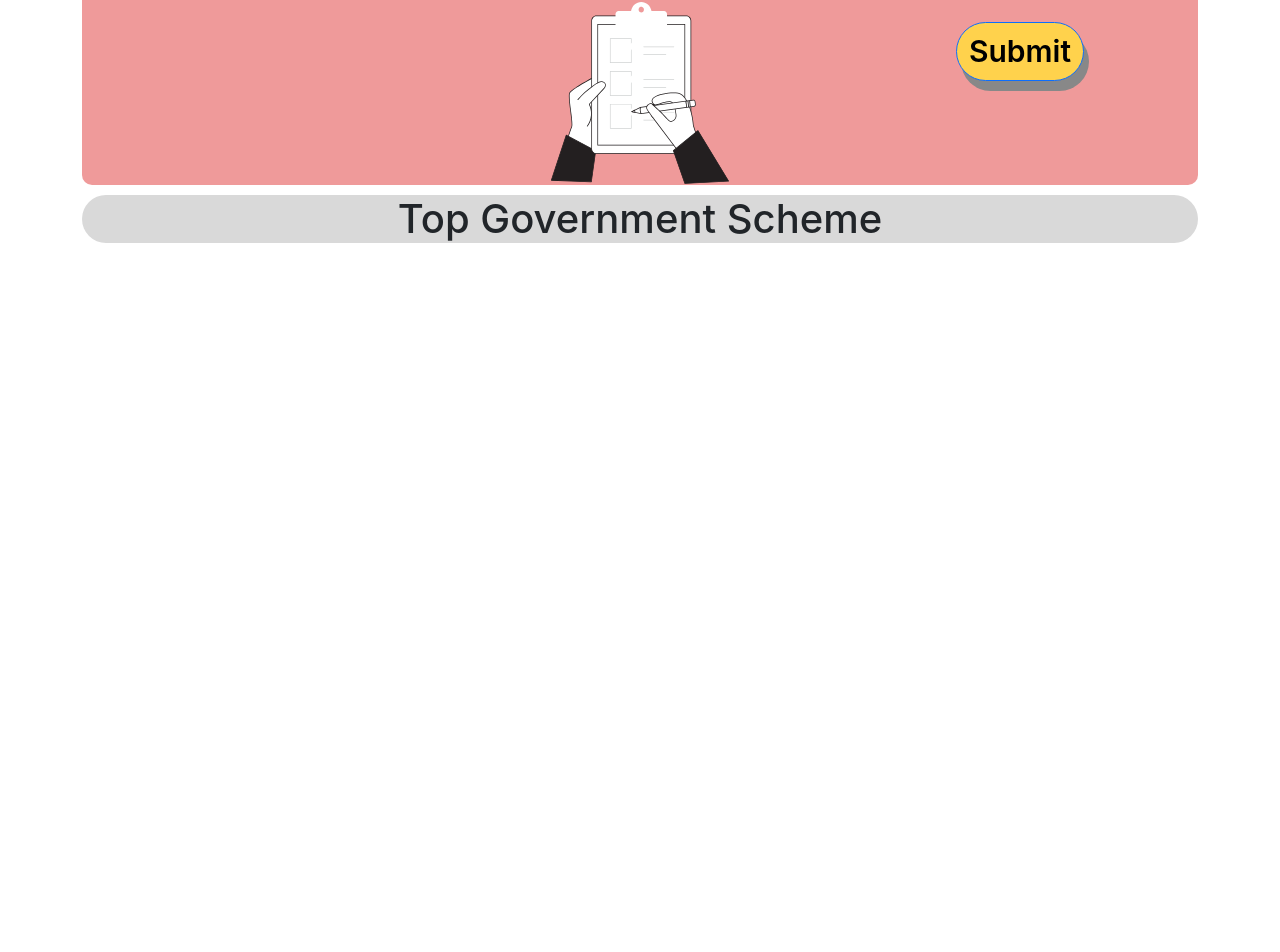
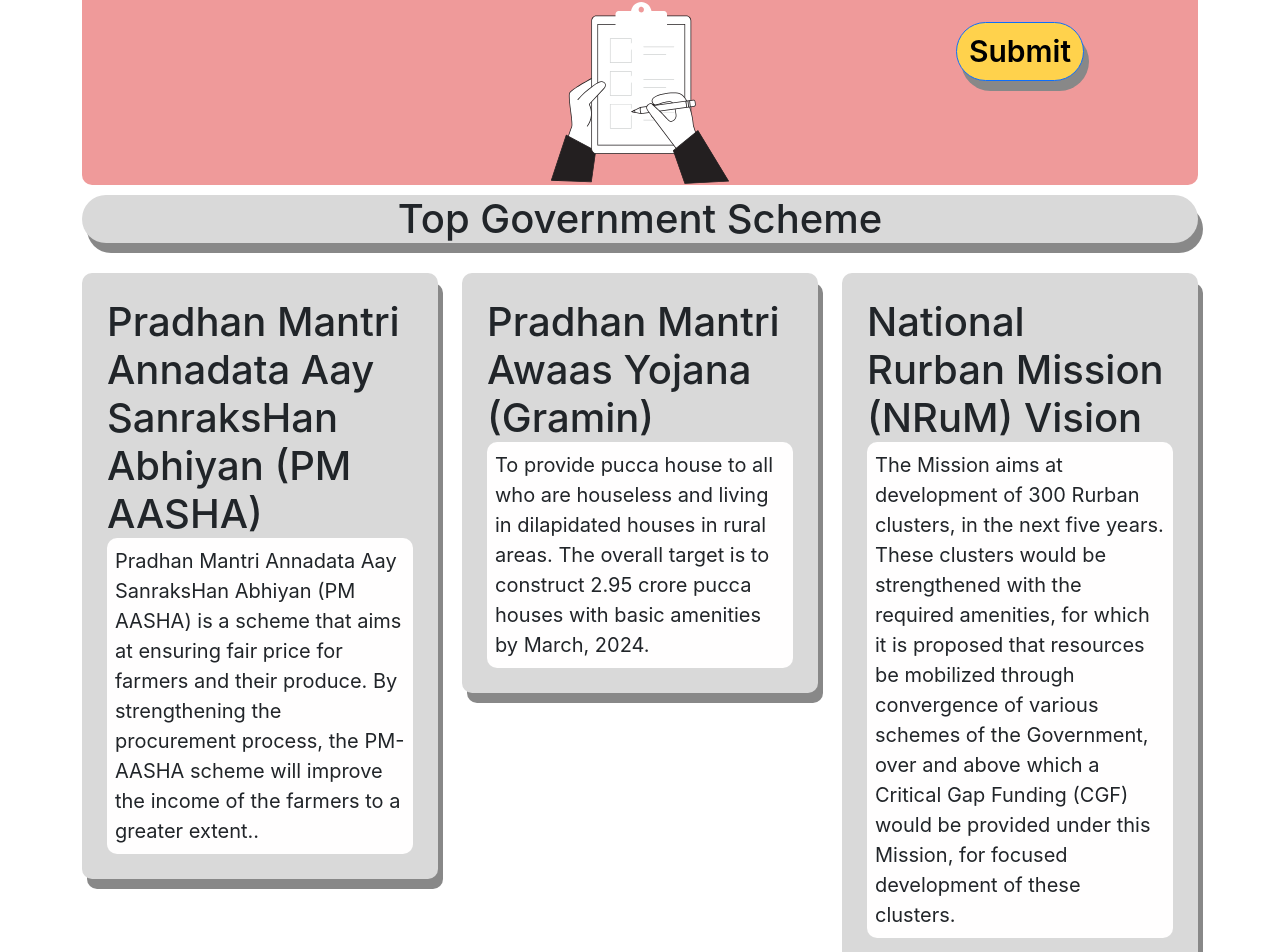
Before and after one commit to Abhishek8056/Team-Visionn-SIH, a React (Create React App) app in the folder shwayam-jagruti/: page / in a window 1280 px wide. Shown: the part 676-1628 px from the top of the page. Before the commit the page ends 927 px from the top, so only its background shows below. Built offline with nearby package versions, Linux system fonts and the light colour scheme.

Commit message:
forntpage lagbag ho gaya

```diff
--- a/shwayam-jagruti/src/components/Landing/Landing.css
+++ b/shwayam-jagruti/src/components/Landing/Landing.css
@@ -48,7 +48,7 @@ img.landing-img{
 .top-scheme-heading h1{
 font-size: 40px;
 text-align: center;
-
+box-shadow: 5px 10px #888888;
 border-radius: 30px;
 background-color: #D9D9D9;
 }
@@ -56,3 +56,21 @@ background-color: #D9D9D9;
     margin-top: 10px;
 
 }
+.top-scheme-row{
+    margin-top: 30px;
+}
+.card-body{
+    background-color:#D9D9D9;
+    padding: 25px;
+    border-radius: 10px;
+    box-shadow: 5px 10px #888888;
+}
+.card-title{
+    font-size: 40px;
+}
+.card-text{
+    font-size: 20px;
+    border-radius: 10px;
+    background-color: #FFFEFE;
+    padding:8px;
+}
--- a/shwayam-jagruti/src/components/Landing/Landing.js
+++ b/shwayam-jagruti/src/components/Landing/Landing.js
@@ -12,7 +12,7 @@ const Landing = () => {
 
                         <h1 className='heading'>which Government </ h1>
 
-                        <h1 className='heading'>Scheme is </ h1>
+                        <h1 className='heading'> Scheme is </ h1>
                         <h1 className='heading'>benificial for you.</ h1>
                         <br />
                         <br />
@@ -43,7 +43,30 @@ const Landing = () => {
                 </div>
                 <div className="top-scheme">
                     <div className="top-scheme-heading">
-                     <h1>Top Government Scheme</h1>
+                        <h1>Top Government Scheme</h1>
+                    </div>
+                    <div class=" top-scheme-row row">
+                        <div class=" card-top col-sm">
+                            <div class="card-body">
+                                <h5 class="card-title">Pradhan Mantri Annadata Aay SanraksHan Abhiyan (PM AASHA)</h5>
+                                <p class="card-text">Pradhan Mantri Annadata Aay SanraksHan Abhiyan (PM AASHA) is a scheme that aims at ensuring fair price for farmers and their produce.
+
+                                    By strengthening the procurement process, the PM-AASHA scheme will improve the income of the farmers to a greater extent..</p>
+                            </div>
+                        </div>
+                        <div class=" card-top col-sm">
+                            <div class="card-body">
+                                <h5 class="card-title">Pradhan Mantri Awaas Yojana (Gramin) </h5>
+                                <p class="card-text">To provide pucca house to all who are houseless and living in dilapidated houses in rural areas. The overall target is to construct 2.95 crore pucca houses with basic amenities by March, 2024.</p>
+                            </div>
+                        </div>
+                        <div class=" card-top col-sm">
+                            <div class="card-body">
+                                <h5 class="card-title">National Rurban Mission (NRuM) Vision</h5>
+                                <p class="card-text">The Mission aims at development of 300 Rurban clusters, in the next five years. These clusters would be strengthened with the required amenities, for which it is proposed that resources be mobilized through convergence of various schemes of the Government, over and above which a Critical Gap Funding (CGF) would be provided under this Mission, for focused development of these clusters.</p>
+                            </div>
+                        </div>
+
                     </div>
                 </div>
             </div>
```
